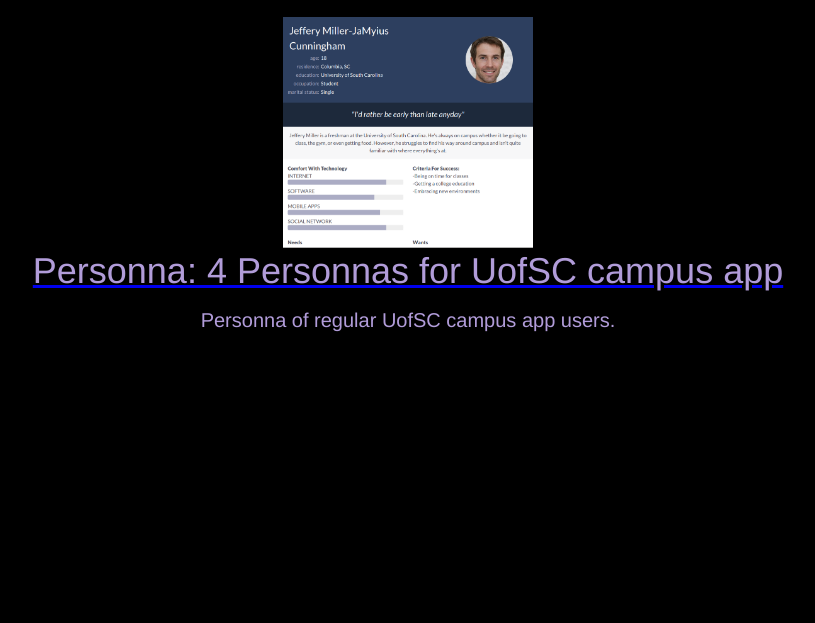
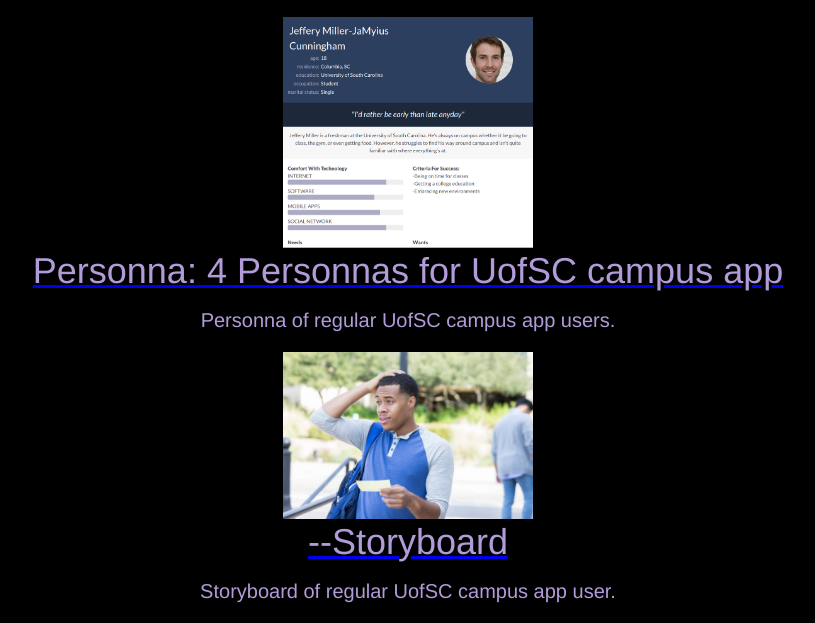
Before and after one commit to JaMyiusC/JaMyiusC.github.io, a plain HTML site: page index.html in a window 1280 px wide. Shown: the part 753-1376 px from the top of the page, without its empty margins (232-1047 px from the left). Before the commit the page ends 1105 px from the top, so only its background shows below. Drawn offline with Linux system fonts and the light colour scheme.

Commit message:
Add files via upload

```diff
--- a/index.html
+++ b/index.html
@@ -38,5 +38,15 @@
                 Personna of regular UofSC campus app users.
             </p>
         </section>
+    </section>
+    <!--Storyboard Assignment-->
+    <section class="assignment">
+        <a href="files/storyBoard.pdf"><img src="images/storyBoard.jpg"></a>
+        <section class="ass-details">
+            <a href="files/storyBoard.pdf"><h2>--Storyboard</h2></a>
+            <p>
+                Storyboard of regular UofSC campus app user.
+            </p>
+        </section>
     </body>
 </html>
```
Also changed, not shown: images/storyBoard.jpg (added).
